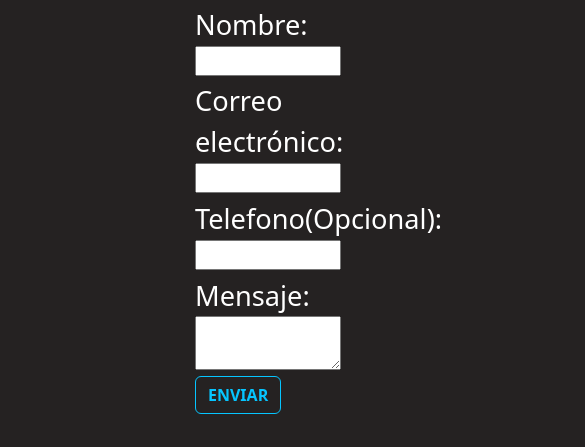
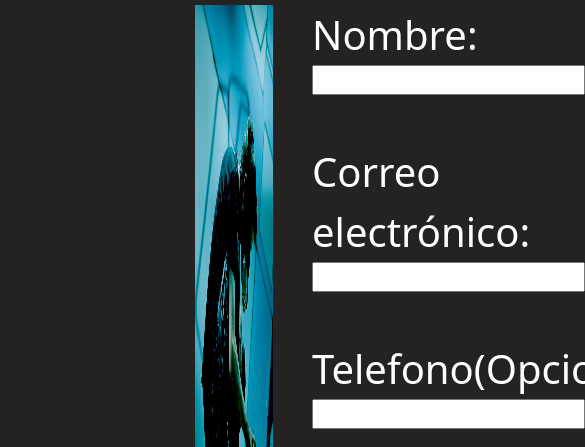
Before and after one commit to LucasLause/ProyectoLause, a website: page pages/contacto.html in a window 390 px wide. Shown: the part 135-582 px from the top of the page, 585 px wide, since content can reach past the window. Drawn offline with nearby package versions, Linux system fonts and the light colour scheme.

Commit message:
arreglando footer y contacto -mobile-

```diff
--- a/pages/contacto.html
+++ b/pages/contacto.html
@@ -58,11 +58,14 @@
 
       <h3 class="h3">Contactanos: linkinpark@service.com</h3>
 
+
       <section class="section-form">
 
-      <form action="/my-handling-form-page" method="post">
+        <img src="../img/lp-contacto.jpg" alt="foto linkin park meteora 20 aniversario">
 
-        <div>
+        <form action="/my-handling-form-page" method="post">
+
+          <div>
           <label for="name">Nombre:</label>
           <input type="text" id="name" name="user_name" />
         </div>
--- a/scss/_contacto.scss
+++ b/scss/_contacto.scss
@@ -9,18 +9,24 @@
 }
 
 .section-form{
-    margin-left: 60%;
+    margin-left: 2%;
+    display:flex;
+    flex-direction: row;
+    img{
+        width: 40%;
+    }
     form{
+        margin-left: 20%;
         button{
             @include boton-tour;
         }
         div{
             display:flex;
             flex-direction:column;
-            width: 50%;
-            margin-bottom: 3%;
+            width: 150%;
+            margin-bottom: 13%;
             label{
-                font-size:1.7rem;
+                font-size:2.5rem;
             }
         }
     }
--- a/scss/_mediaQ.scss
+++ b/scss/_mediaQ.scss
@@ -90,10 +90,18 @@
 
     .section-form{
         margin-bottom: 30%;
+        img{
+            display:none;
+        }
         form{
             margin-left: -95%;
+            width: 200%;
             div{
                 width: 90%;
+                margin-bottom: 4%;
+                label{
+                    font-size: 1.7rem;
+                }
             }
          }
     }
@@ -101,8 +109,9 @@
     // FOOTER
 
     footer{
+        justify-content: space-between;
         margin-top: 10%;
-        width: 90%;
+        width: 80%;
         a{
             #twitter{
                 width: 650%;
```
Also changed, not shown: css/style.css, img/lp-contacto.jpg (added), 1 other file.
